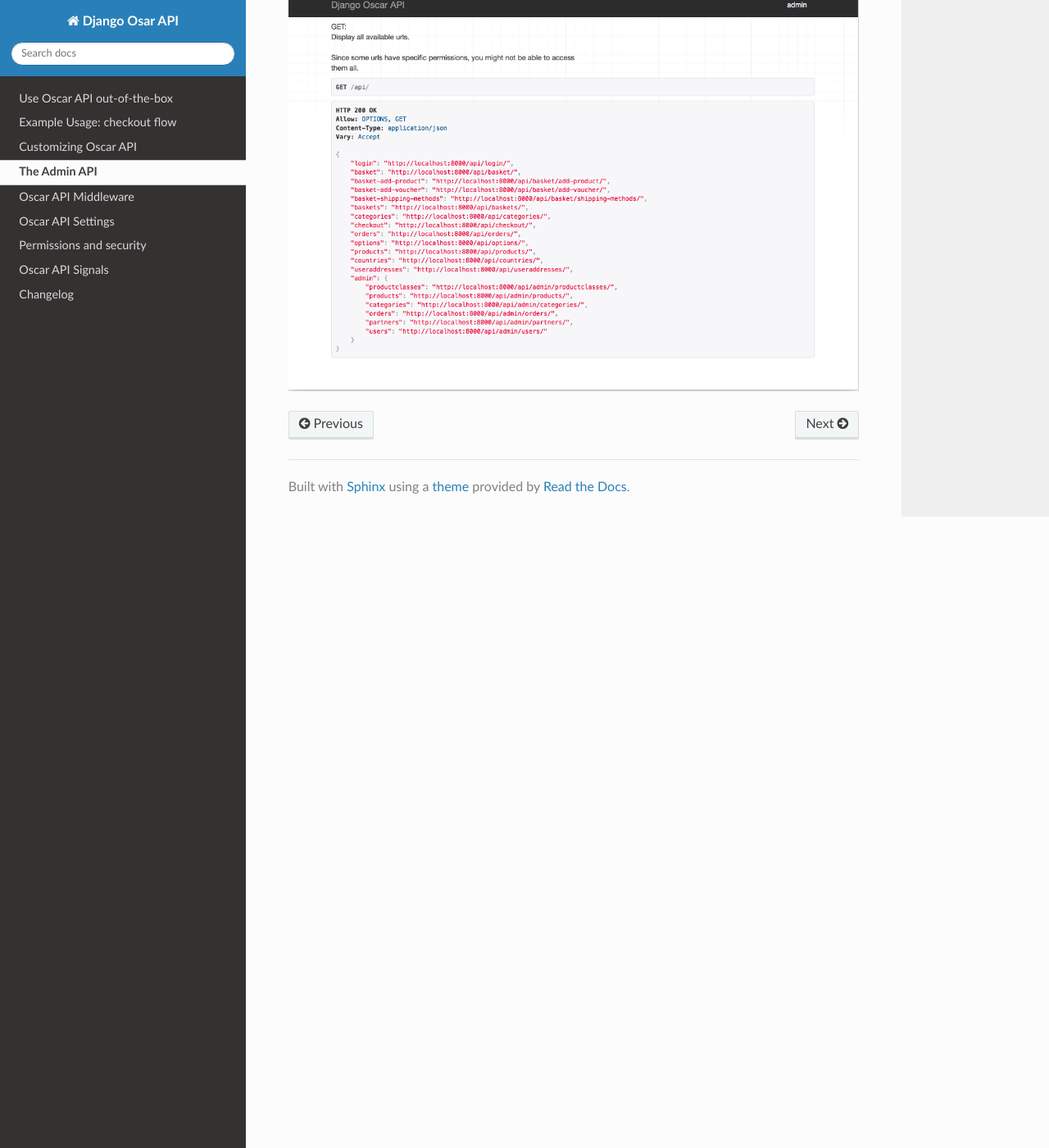
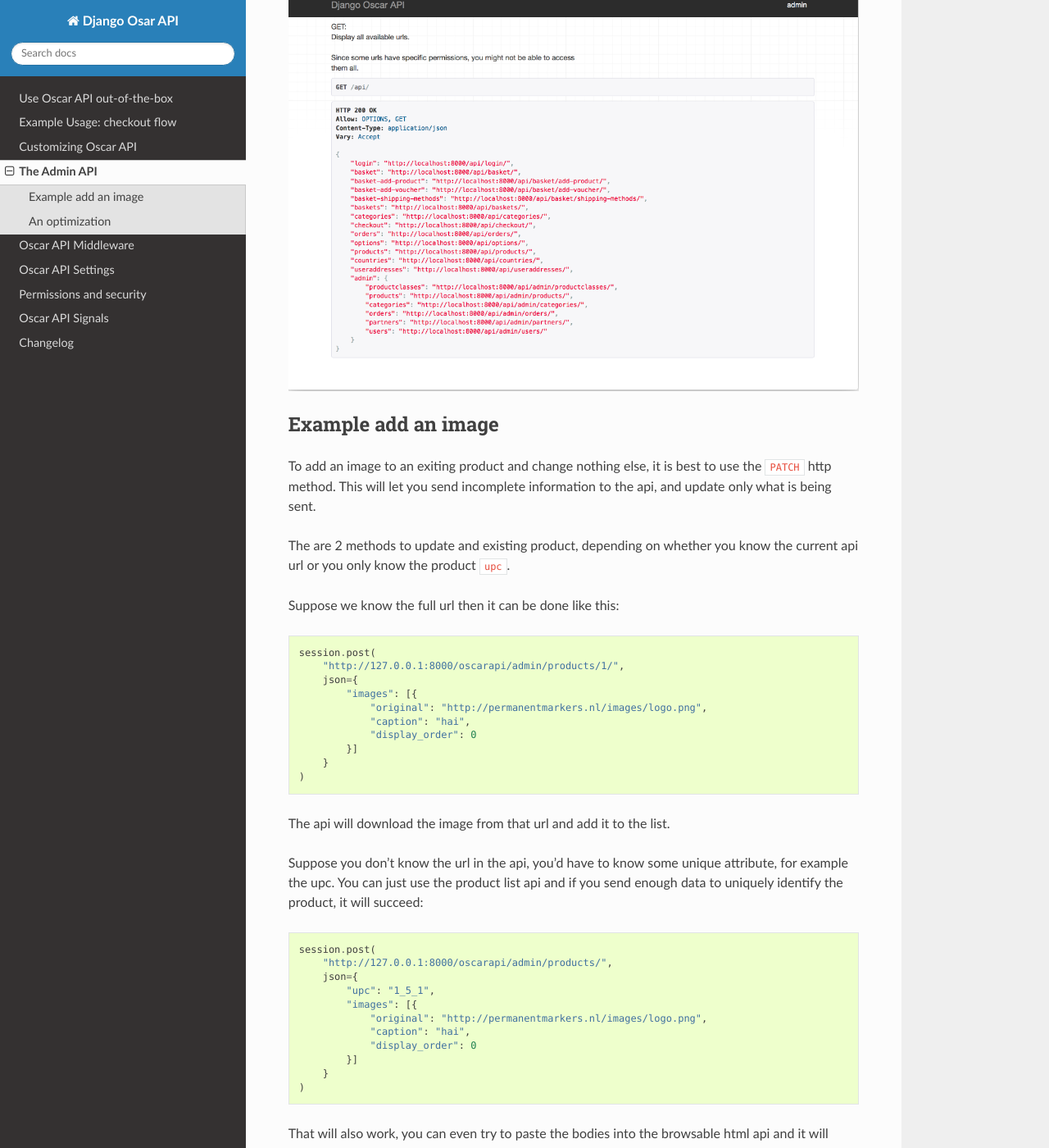
Before and after one commit to django-oscar/django-oscar-api, a Sphinx documentation site: the page built from docs/source/usage/the_admin_api.rst, in a window 1280 px wide and 1400 px high, scrolled down 857 px. Shown: the whole window at 82% size. Built offline with Sphinx 7.4.7 and the Read the Docs theme 2.0.0, drawn with Linux system fonts in a browser that asks for light colours; some of the changed text lies outside the part shown.

Commit message:
Added documentation.

```diff
--- a/docs/source/usage/the_admin_api.rst
+++ b/docs/source/usage/the_admin_api.rst
@@ -21,3 +21,73 @@
 
 .. image:: ../images/admin-api.png
    :alt: The Admin API
+
+Example add an image
+--------------------
+
+To add an image to an exiting product and change nothing else, it is best to use
+the ``PATCH`` http method. This will let you send incomplete information to
+the api, and update only what is being sent.
+
+The are 2 methods to update and existing product, depending on whether you
+know the current api url or you only know the product ``upc``.
+
+Suppose we know the full url then it can be done like this::
+
+    session.post(
+        "http://127.0.0.1:8000/oscarapi/admin/products/1/",
+        json={
+            "images": [{
+                "original": "http://permanentmarkers.nl/images/logo.png",
+                "caption": "hai",
+                "display_order": 0
+            }]
+        }
+    )
+
+The api will download the image from that url and add it to the list.
+
+Suppose you don't know the url in the api, you'd have to know some unique attribute,
+for example the upc. You can just use the product list api and if you send
+enough data to uniquely identify the product, it will succeed::
+
+    session.post(
+        "http://127.0.0.1:8000/oscarapi/admin/products/",
+        json={
+            "upc": "1_5_1",
+            "images": [{
+                "original": "http://permanentmarkers.nl/images/logo.png",
+                "caption": "hai",
+                "display_order": 0
+            }]
+        }
+    )
+
+That will also work, you can even try to paste the bodies into the browsable
+html api and it will update your product and add the image. The second method
+makes the api very suitable for integration with external parties, you can just
+send updates and forget about it, no need to search for the product first or
+whatever.
+
+An optimization
+---------------
+
+Suppose you want to integrate with an external system and want to send you data
+in a fire and forget way. If you have a lot of images, the api will need to
+download the images every time, to check if they are know images or new images
+to determine if there is anything to update. That is a lot of useless traffic.
+
+To remedy that, you can send the sha1 hash of the image along with it as a get
+parameter. oscarapi will not even try to download it if the image is known::
+
+    session.post(
+        "http://127.0.0.1:8000/oscarapi/admin/products/",
+        json={
+            "upc": "1_5_1",
+            "images": [{
+                "original": "http://permanentmarkers.nl/images/logo.png?sha1=751499a82438277cb3cfb5db268bd41696739b3b",
+                "caption": "hai",
+                "display_order": 0
+            }]
+        }
+    )
```
